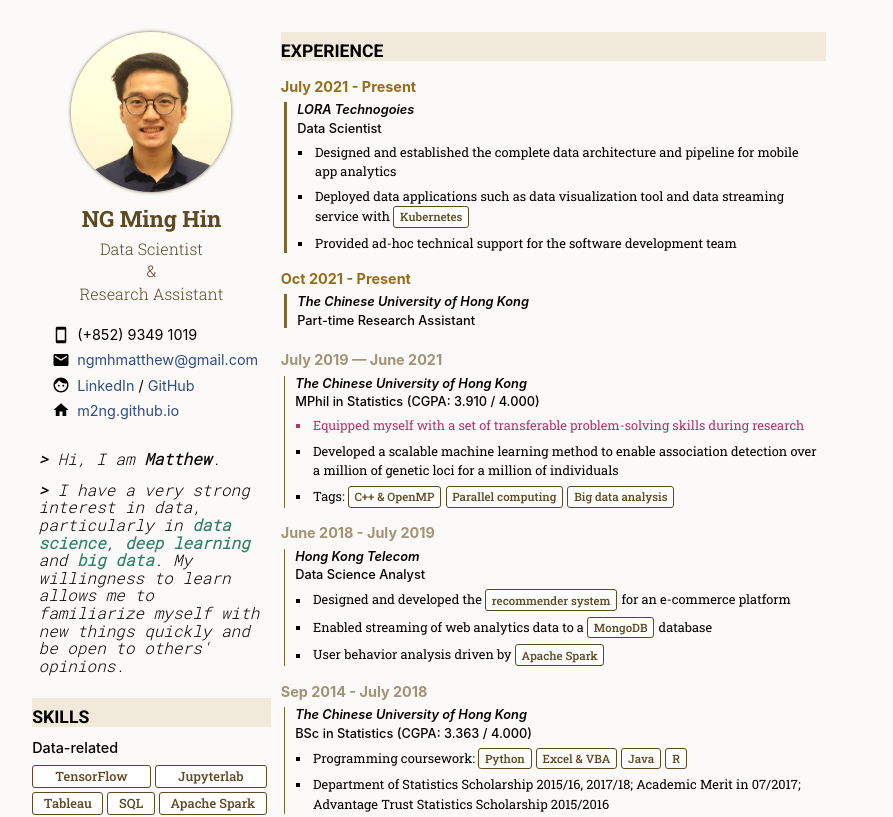
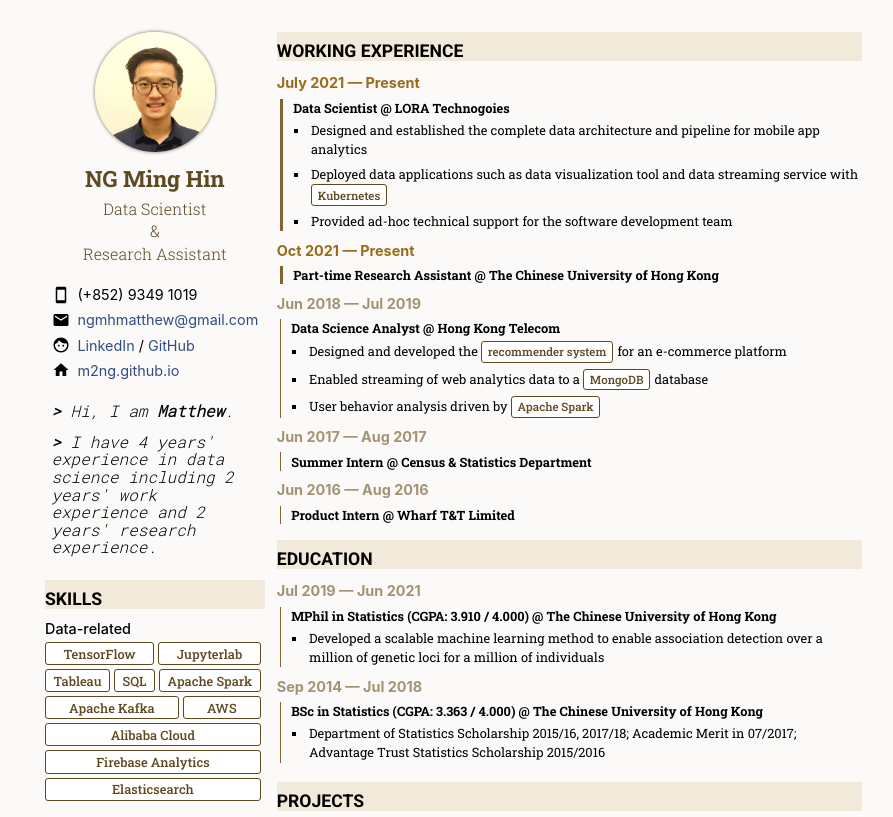
Before and after one commit to m2ng/m2ng.github.io, a React (Create React App) app: page / in a window 1280 px wide. Shown: the top 817 px of the page, without its empty margins (211-1104 px from the left). Built offline with nearby package versions, Linux system fonts and the light colour scheme.

Commit message:
Update contents

```diff
--- a/src/App.js
+++ b/src/App.js
@@ -4,17 +4,34 @@ import Skills from './components/Skills';
 import Experience from './components/Experience';
 import Projects from './components/Projects';
 import Footer from './components/Footer';
+import { useMediaQuery } from './components/Hooks';
 
 function App() {
+  const isDesktop = useMediaQuery('(min-width: 768px)');
+
   return (
+    isDesktop ? (
+      <div className="container">
+        <div className="column left">
+          <Me/>
+          <Skills/>
+        </div>
+        <div className="column right">
+          <Experience/>
+          <Projects/>
+        </div>
+        <Footer/>
+      </div>
+    ) : (
       <div className="container">
         <Me/>
-      <Skills/>
         <Experience/>
         <Projects/>
+        <Skills/>
         <Footer/>
       </div>
-  );
+    )
+  )
 }
 
 export default App;
--- a/src/App.scss
+++ b/src/App.scss
@@ -1,4 +1,4 @@
-$mobile-max-width: 640px;
+$mobile-max-width: 768px;
 
 em, strong {
     font-family: inherit;
@@ -47,7 +47,7 @@ a {
 }
 
 .highlight-1 {
-    color: hsl(159, 46%, 35%);
+    color: hsl(160, 83%, 84%);
     font-weight: 600;
 }
 
@@ -78,21 +78,44 @@ a {
     font-size: .7em;
     color: hsl(39, 20%, 75%);
     padding-bottom: 0;
-    margin: 5em 0 2em 0;
+    // margin: 5em 0 2em 0;
 }
 
 .container {
+    display: grid;
     padding: 2em 1.24em;
-    display: grid;
-    max-width: 210mm;
     padding-bottom: 1em;
     margin: 0 auto;
     grid-template:
-        "me experience" auto
-        "skills experience" auto
-        "skills projects" auto
-        "footer footer" auto / auto 54ch;
-    grid-column-gap: 10px;
+        "left right" auto
+        "footer footer" auto / auto 58ch;
+    grid-column-gap: 12px;
+    grid-row-gap: 1em;
+}
+@media only screen and (min-width: calc($mobile-max-width + 1px)) {
+    .container > .column {
+        display: flex;
+        flex-flow: column;
+    }
+    .left {
+        grid-area: left;
+        // width: calc($mobile-max-width - 48ch);
+    }
+    .right {
+        grid-area: right;
+        // width: 48ch;
+    }
+    .container {
+        max-width: $mobile-max-width;
+    }
+}
+
+.experience-container {
+    margin-bottom: .8em;
+}
+
+.experience-container:last-child {
+    margin-bottom: 0;
 }
 
 @media only screen and (max-width: $mobile-max-width) {
@@ -108,15 +131,17 @@ a {
     .container {
         margin: 0;
         padding: .5em;
+        max-width: 210mm;
         max-height: 297mm;
     }
 }
 
 .contact {
-    padding: 0 .4em;
+    padding: 0 .4em 0 0;
+    // align-self: flex-start;
 }
 
-@media only screen and (min-width: $mobile-max-width){
+@media only screen and (min-width: calc($mobile-max-width + 1px)){
     .footer {
         padding-bottom: 0;
     }
@@ -135,8 +160,8 @@ a {
 }
 
 .profile-pic {
-    width: 160px;
-    height: 160px;
+    width: 120px;
+    height: 120px;
     border-radius: 100%;
     object-fit: cover;
     margin: 0 auto;
@@ -183,7 +208,7 @@ a {
 .intro {
     line-height: 1.1;
     font-style: italic;
-    margin: 1.5em .4em 1.5em .4em;
+    margin: 1em .4em 1.5em .4em;
     font-size: 1em;
     font-family: "Roboto Mono", "Courier New", monospace;
 }
@@ -208,7 +233,7 @@ a {
 .skills-list {
     display: flex;
     flex-flow: row wrap;
-    margin-top: 9px;
+    margin-top: .3em;
 }
 
 li.skill {
@@ -222,16 +247,20 @@ li.skill {
     margin: 0 4px 4px 0;
     flex-grow: 1;
     text-align: center;
-    user-select: none;
 }
 
 .history-container {
+    padding: .4em 0 .2em 0;
     display: flex;
     flex-flow: column nowrap;
 }
 
 .history {
-    margin: .6em 0 0 0;
+    margin: 0 0 .2em 0;
+}
+
+.history:last-child {
+    margin-bottom: 0;
 }
 
 .history hr {
@@ -257,9 +286,20 @@ li.skill {
     font-size: .8em;
 }
 
+.history-field.names {
+    font-family: 'Roboto Slab';
+    align-items: center;
+    padding: .1em 0;
+    // justify-content: center;
+}
+
+.history-field > span {
+    display: inline-block;
+}
+
 .history-time {
-    font-size: .9em;
-    margin-left: 0;
+    // font-size: .9em;
+    // margin-left: 0;
     margin-top: .5em;
     margin-bottom: .5em;
     font-weight: 700;
@@ -270,16 +310,9 @@ li.skill {
     color: hsla(39, 20%, 55%, 100%);
 }
 
-.history-field.place {
+.degree, .position, .place {
     font-weight: 600;
-    font-style: italic;
-    font-size: .8em;
-}
-
-.history-field.degree, .history-field.title {
-    font-size: .8em;
-    font-weight: 500;
-    margin-bottom: 7px;
+    // margin-bottom: 7px;
 }
 
 .history-field:last-child {
@@ -353,7 +386,7 @@ li.project:last-child {
 
 li.highlight {
     color: hsl(350, 60%, 50%);
-    animation: color-change 3s infinite;
+    // animation: color-change 3s infinite;
 }
 
 @keyframes color-change {
@@ -382,7 +415,6 @@ span.tag {
     padding: .1em .5em;
     margin: 0 .1em 0 0;
     text-align: center;
-    user-select: none;
 }
 
 li.skill, span.tag {
@@ -395,11 +427,11 @@ li.skill, span.tag {
     transition: background-color .2s ease-in-out, color .2s ease-in-out;
 }
 
-li.skill:hover, span.tag:hover {
-    border: 1px solid hsl(39, 50%, 30%);
-    background-color: hsl(39, 50%, 30%);
-    color: hsl(39, 50%, 95%);
-}
+// li.skill:hover, span.tag:hover {
+//     border: 1px solid hsl(39, 50%, 30%);
+//     background-color: hsl(39, 50%, 30%);
+//     color: hsl(39, 50%, 95%);
+// }
 
 // @media only print {
 //     * {
--- a/src/components/Experience.js
+++ b/src/components/Experience.js
@@ -2,30 +2,56 @@ import React from 'react';
 import { rowParse } from '../utils';
 import experience from '../data/experience.json';
 
+function HistoryContainer({historyNature}) {
+
+  return (
+    <div className="history-container">
+      {
+        experience
+        .filter(({nature}) => nature === historyNature)
+        .map(({time, effective, title, place, details}, i) => (
+          <div className={"history" + (effective ? " present" : "")} key={`exp-${i}`}>
+              <div className="history-time subgroup-header">{
+                effective ? time : <span>{time}</span>
+              }</div>
+              <div className={"history-content" + (effective ? " present" : "")}>
+                  { (details.length > 0) ? (
+                    <>
+                      <div className="history-field names">
+                        <span className="position">{title}&nbsp;</span>
+                        <span className="place">{"@"}&nbsp;{place}</span>
+                      </div>
+                      <ul className="history-field desc">
+                          {details.map((row, j) => {
+                            const [ parsedRow, highlight ] = rowParse(row);
+                            return <li className={"desc-item" + (highlight ? " highlight" : "")} key={`exp-${i}-${j}`}><div>{parsedRow}</div></li>
+                          })}
+                      </ul>
+                    </>
+                  ) : (<>
+                    <div className="history-field names">
+                      <span className="position">{title}&nbsp;</span>
+                      <span className="place">{"@"}&nbsp;{place}</span>
+                    </div>
+                  </>)}
+              </div>
+          </div>
+        ))
+      }
+    </div>
+  );
+}
+
 export default function Experience() {
   return (
     <div className="experience">
-      <div className="header">Experience</div>
-      <div className="history-container">
-          {experience.map(({time, effective, title, place, nature, details}, i) => (
-            <div className={"history" + (effective ? " present" : "")} key={`exp-${i}`}>
-                <div className="history-time">{
-                  effective ? time : <span>{time}</span>
-                }</div>
-                <div className={"history-content" + (effective ? " present" : "")}>
-                    <div className="history-field place">{place}</div>
-                    <div className="history-field title">{title}</div>
-                    {/* <hr/> */}
-                    <ul className="history-field desc">
-                        {details.map((row, j) => {
-                          const [ parsedRow, highlight ] = rowParse(row);
-                          // console.log(parsedRow);
-                          return <li className={"desc-item" + (highlight ? " highlight" : "")} key={`exp-${i}-${j}`}><div>{parsedRow}</div></li>
-                        })}
-                    </ul>
-                </div>
-            </div>
-          ))}
+      <div className="experience-container">
+        <div className="header">Working experience</div>
+        <HistoryContainer historyNature="job"/>
+      </div>
+      <div className="experience-container">
+        <div className="header">Education</div>
+        <HistoryContainer historyNature="degree"/>
       </div>
   </div>
   );
--- a/src/components/Footer.js
+++ b/src/components/Footer.js
@@ -3,7 +3,7 @@ import React from 'react';
 export default function Footer() {
   return (
     <div className="footer">
-      Please visit the source code of my résumé <a href="https://github.com/m2ng/m2ng.github.io">here</a>. All rights reserved.
+      Feel free to visit the source code of my résumé in <a href="https://github.com/m2ng/m2ng.github.io">https://github.com/m2ng/m2ng.github.io</a>. All rights reserved.
     </div>
   );
 }
--- /dev/null
+++ b/src/components/Hooks.js
@@ -0,0 +1,19 @@
+import { useState, useEffect } from "react";
+
+const useMediaQuery = (query) => {
+  const [matches, setMatches] = useState(false);
+
+  useEffect(() => {
+    const media = window.matchMedia(query);
+    if (media.matches !== matches) {
+      setMatches(media.matches);
+    }
+    const listener = () => setMatches(media.matches);
+    window.addEventListener("resize", listener);
+    return () => window.removeEventListener("resize", listener);
+  }, [matches, query]);
+
+  return matches;
+}
+
+export { useMediaQuery };
--- a/src/components/Me.js
+++ b/src/components/Me.js
@@ -14,7 +14,8 @@ export default function Me() {
       </ul>
       <div className="intro">
           <p><strong>{">"}</strong> Hi, I am <strong>Matthew</strong>.</p>
-          <p><strong>{">"}</strong> I have a very strong interest in data, particularly in <span className="highlight-1">data science</span>, <span className="highlight-1">deep learning</span> and <span className="highlight-1">big data</span>. My willingness to learn allows me to familiarize myself with new things quickly and be open to others' opinions.</p>
+          {/* <p><strong>{">"}</strong> I have a very strong interest in data, particularly in <span className="highlight-1">data science</span>, <span className="highlight-1">deep learning</span> and <span className="highlight-1">big data</span>. My willingness to learn allows me to familiarize myself with new things quickly and be open to others' opinions.</p> */}
+          <p><strong>{">"}</strong> I have 4 years' experience in data science including 2 years' work experience and 2 years' research experience.</p>
       </div>
     </div>
   );
--- a/src/data/experience.json
+++ b/src/data/experience.json
@@ -1,6 +1,6 @@
 [
     {
-        "time": "July 2021 - Present",
+        "time": "July 2021 — Present",
         "effective": true,
         "place": "LORA Technogoies",
         "title": "Data Scientist",
@@ -12,7 +12,7 @@
         ]
     },
     {
-        "time": "Oct 2021 - Present",
+        "time": "Oct 2021 — Present",
         "effective": true,
         "place": "The Chinese University of Hong Kong",
         "title": "Part-time Research Assistant",
@@ -20,19 +20,17 @@
         "details": []
     },
     {
-        "time": "July 2019 — June 2021",
+        "time": "Jul 2019 — Jun 2021",
         "effective": false,
         "place": "The Chinese University of Hong Kong",
         "title": "MPhil in Statistics (CGPA: 3.910 / 4.000)",
         "nature": "degree",
         "details": [
-            "!!Equipped myself with a set of transferable problem-solving skills during research",
-            "Developed a scalable machine learning method to enable association detection over a million of genetic loci for a million of individuals",
-            "Tags: #C++_&_OpenMP #Parallel_computing #Big_data_analysis"
+            "Developed a scalable machine learning method to enable association detection over a million of genetic loci for a million of individuals"
         ]
     },
     {
-        "time": "June 2018 - July 2019",
+        "time": "Jun 2018 — Jul 2019",
         "effective": false,
         "place": "Hong Kong Telecom",
         "title": "Data Science Analyst",
@@ -44,14 +42,29 @@
         ]
     },
     {
-        "time": "Sep 2014 - July 2018",
+        "time": "Sep 2014 — Jul 2018",
         "effective": false,
         "place": "The Chinese University of Hong Kong",
         "title": "BSc in Statistics (CGPA: 3.363 / 4.000)",
         "nature": "degree",
         "details": [
-            "Programming coursework: #Python #Excel_&_VBA #Java #R",
             "Department of Statistics Scholarship 2015/16, 2017/18; Academic Merit in 07/2017; Advantage Trust Statistics Scholarship 2015/2016"
         ]
+    },
+    {
+        "time": "Jun 2017 — Aug 2017",
+        "effective": false,
+        "place": "Census & Statistics Department",
+        "title": "Summer Intern",
+        "nature": "job",
+        "details": []
+    },
+    {
+        "time": "Jun 2016 — Aug 2016",
+        "effective": false,
+        "place": "Wharf T&T Limited",
+        "title": "Product Intern",
+        "nature": "job",
+        "details": []
     }
 ]
--- a/src/data/skills.json
+++ b/src/data/skills.json
@@ -41,5 +41,12 @@
             "#Agile",
             "#Jira"
         ]
+    },
+    {
+        "group": "Containerization",
+        "skills": [
+            "#Docker",
+            "#Kubernetes"
+        ]
     }
 ]
```
Also changed, not shown: public/assets/NGMingHin_pic.jpg. Lines whose indentation alone changed are shown as unchanged.
